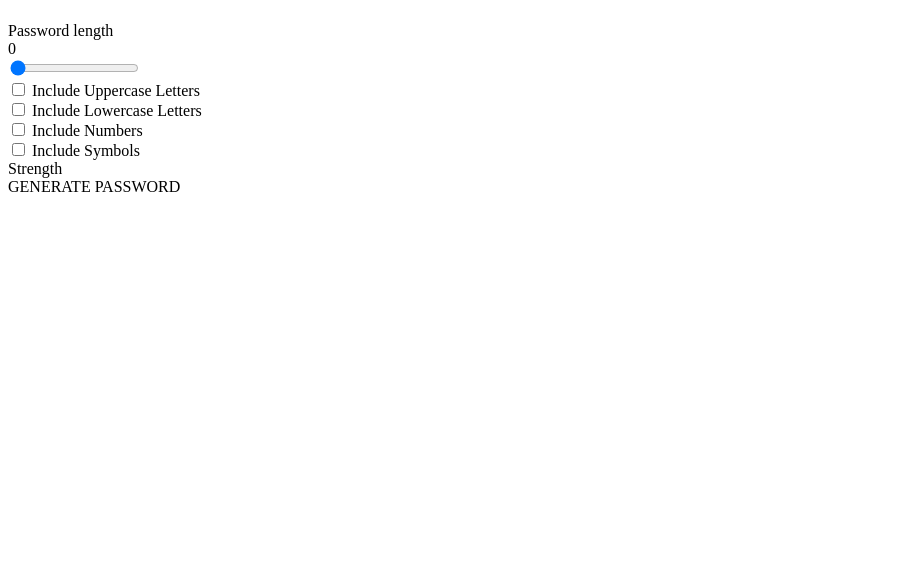
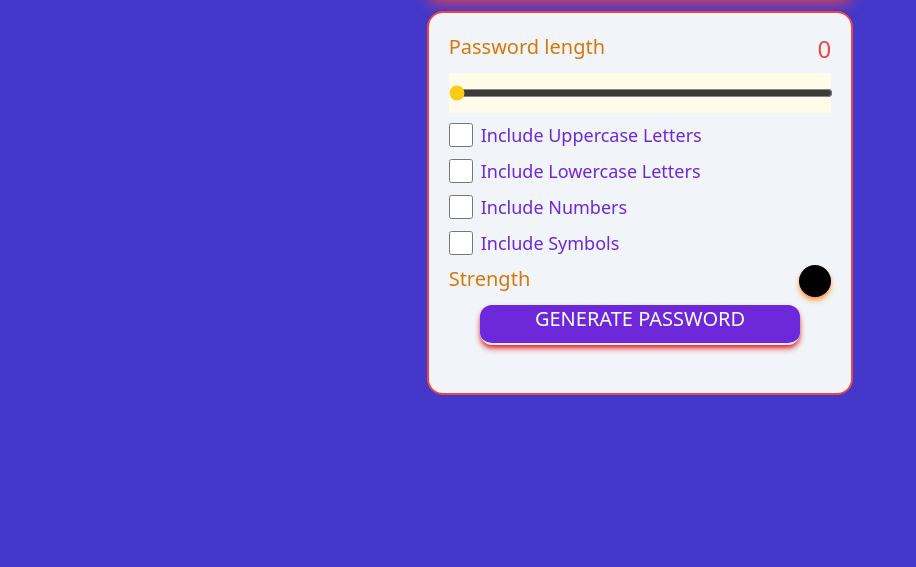
Before and after one commit to Nizamuddin8053/PasswordGenerator, a website: page index.html in a window 1280 px wide. Shown: the part 233-800 px from the top of the page, without its empty margins (0-916 px from the left). Drawn offline with nearby package versions, Linux system fonts and the light colour scheme; files that its build step writes are made by us from their sources.

Commit message:
tailwind added

```diff
--- a/index.html
+++ b/index.html
@@ -7,7 +7,7 @@
     <meta name="viewport" content="width=device-width, initial-scale=1.0">
     <title>Javascript|| Mini Project</title>
 
-    <link rel="stylesheet" href="./main.css">
+     <link href="./dist/output.css" rel="stylesheet">
 
 </head>
 
--- a/main.css
+++ b/main.css
@@ -1,3 +1,4 @@
 @tailwind base;
+@tailwind utilities;
 @tailwind components;
-@tailwind utilities;
+@tailwind variants;
--- a/tailwind.config.js
+++ b/tailwind.config.js
@@ -1,6 +1,9 @@
 /** @type {import('tailwindcss').Config} */
 module.exports = {
-  content: ["./*.html"],
+  content: [
+    "./*.html",
+     "./src/**/*.{js,html}",
+  ],
   theme: {
     extend: {},
   },
```
Also changed, not shown: package.json (+6 -5 lines), readme.md, 1 other file.
